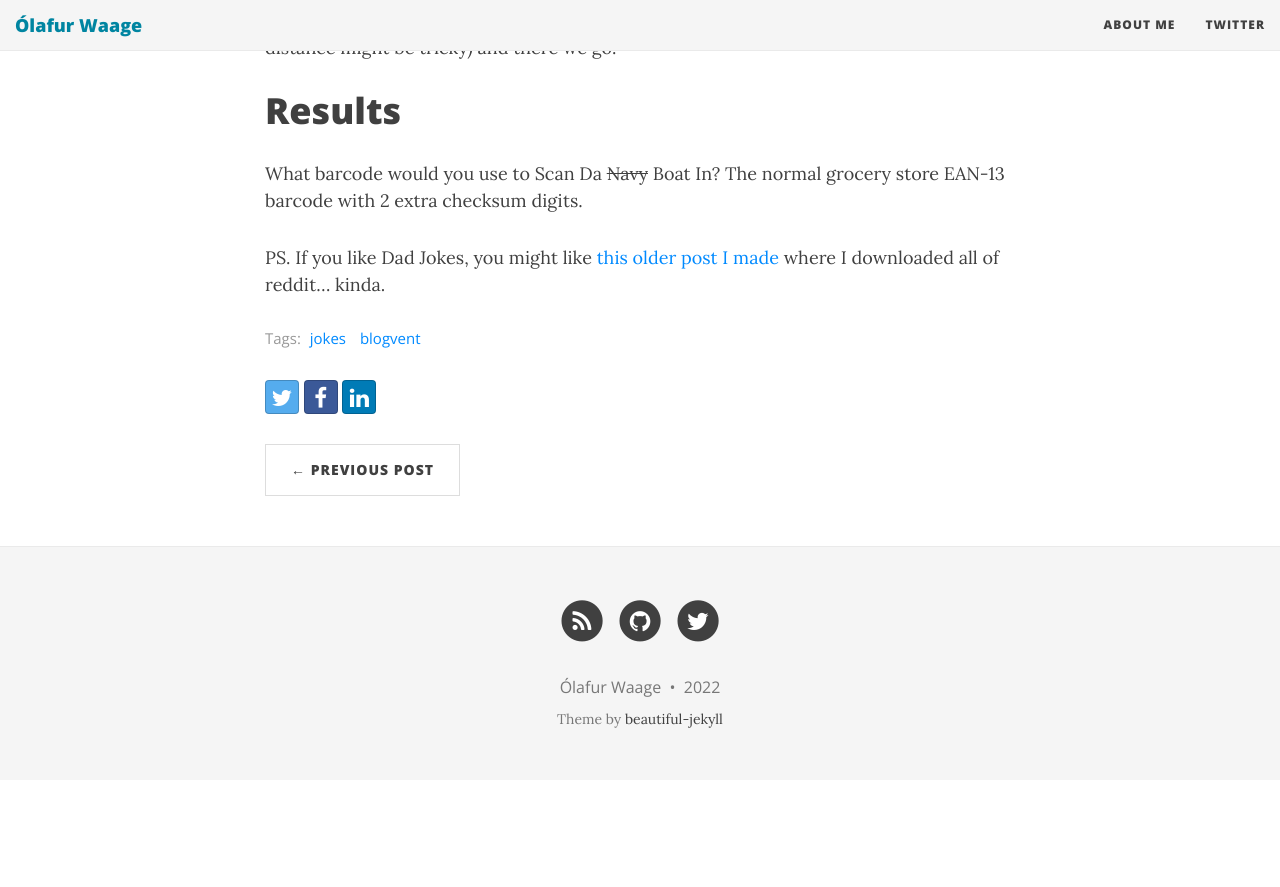
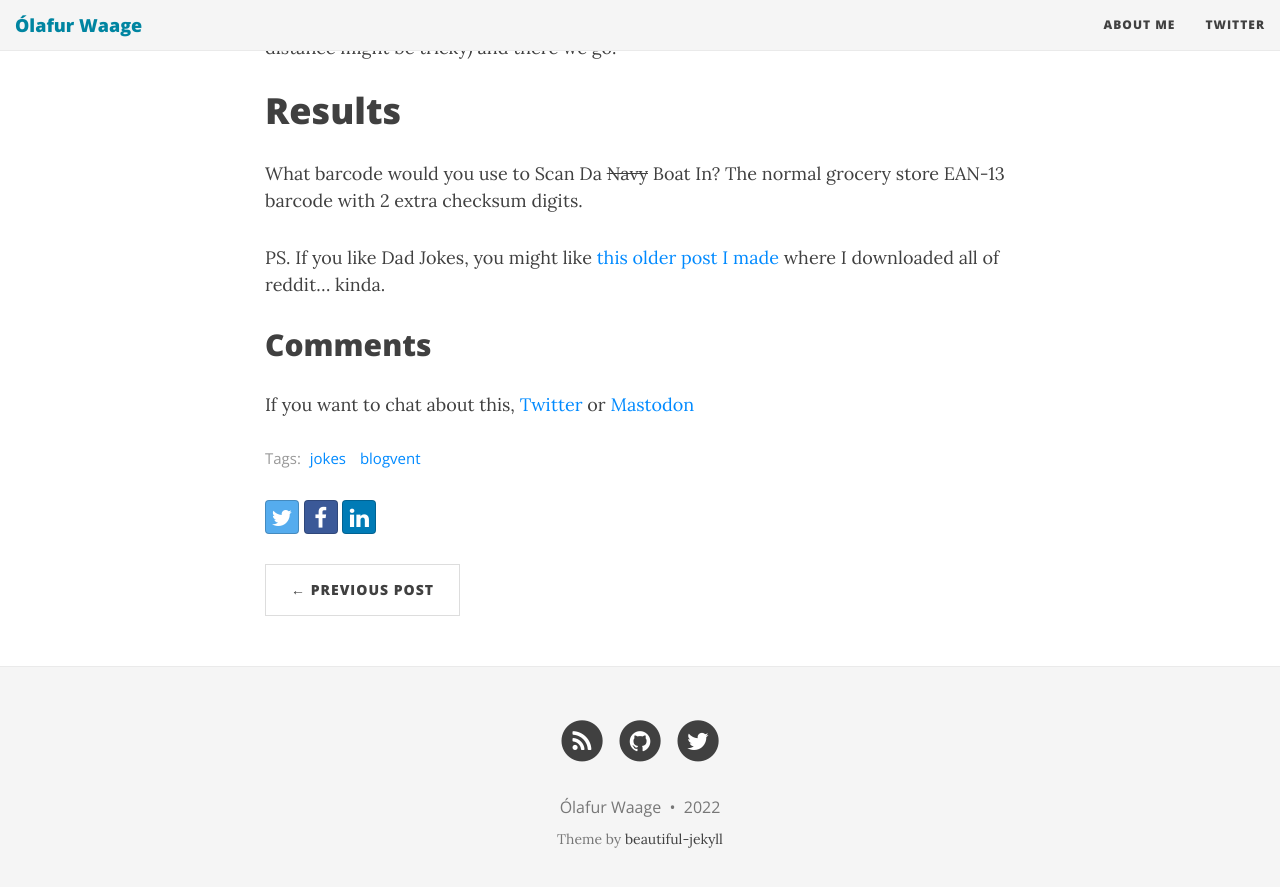
Before and after one commit to olafurw/olafurw.github.io, a Jekyll site: the page built from _posts/2022-12-02-scan-da-navy-in.md, in a window 1280 px wide and 900 px high, scrolled down 2798 px. Shown: the top 887 px of the window. Built offline with Jekyll 4.4.1, drawn with Linux system fonts in a browser that asks for light colours; nearby versions of some CDN libraries; before the commit the page ends 3578 px from its top, so only the background shows below that.

Commit message:
scan da navy in comments

```diff
--- a/_posts/2022-12-02-scan-da-navy-in.md
+++ b/_posts/2022-12-02-scan-da-navy-in.md
@@ -66,3 +66,7 @@
 What barcode would you use to Scan Da ~~Navy~~ Boat In? The normal grocery store EAN-13 barcode with 2 extra checksum digits.
 
 PS. If you like Dad Jokes, you might like [this older post I made](/2019-08-18-dad-joke-analysis/) where I downloaded all of reddit... kinda.
+
+## Comments
+
+If you want to chat about this, [Twitter](https://twitter.com/olafurw/status/1598772621276893184) or [Mastodon](https://mastodon.social/@olafurw/109445912286861056)
```
